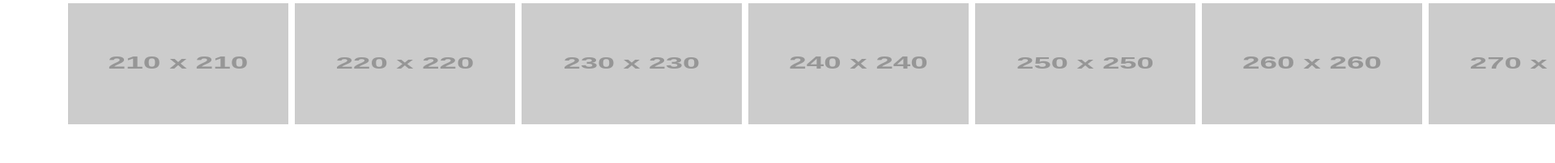
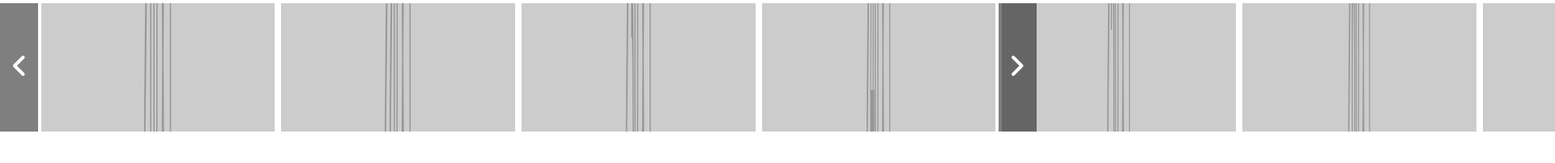
Before and after one commit to theednaffattack/netflix-ui-plain-ts, a website built with Vite: page index.html in a window 1280 px wide. Shown: the top 202 px of the page at 81% size, 1920 px wide, since content can reach past the window. Built offline with nearby package versions, Linux system fonts and the light colour scheme; placeholder pictures from the web are drawn by us.

Commit message:
Add chevron icons to handle buttons

```diff
--- a/index.html
+++ b/index.html
@@ -9,17 +9,86 @@
   </head>
   <body>
     <div class="container">
+      <button type="button" class="handle left-handle">
+        <span class="icon-container">
+          <svg
+            height="25px"
+            fill="currentcolor"
+            xmlns="http://www.w3.org/2000/svg"
+            xml:space="preserve"
+            shape-rendering="geometricPrecision"
+            text-rendering="geometricPrecision"
+            image-rendering="optimizeQuality"
+            fill-rule="evenodd"
+            clip-rule="evenodd"
+            viewBox="0 0 298 511.93"
+          >
+            <path
+              fill-rule="nonzero"
+              d="M285.77 441c16.24 16.17 16.32 42.46.15 58.7-16.16 16.24-42.45 16.32-58.69.16l-215-214.47c-16.24-16.16-16.32-42.45-.15-58.69L227.23 12.08c16.24-16.17 42.53-16.09 58.69.15 16.17 16.24 16.09 42.54-.15 58.7l-185.5 185.04L285.77 441z"
+            ></path>
+          </svg>
+        </span>
+      </button>
       <div class="slider">
-        <img src="http://via.placeholder.com/210?text=1" alt="placholder" />
-        <img src="http://via.placeholder.com/220?text=2" alt="placholder" />
-        <img src="http://via.placeholder.com/230?text=3" alt="placholder" />
-        <img src="http://via.placeholder.com/240?text=4" alt="placholder" />
-        <img src="http://via.placeholder.com/250?text=5" alt="placholder" />
-        <img src="http://via.placeholder.com/260?text=6" alt="placholder" />
-        <img src="http://via.placeholder.com/270?text=7" alt="placholder" />
-        <img src="http://via.placeholder.com/280?text=8" alt="placholder" />
-        <img src="http://via.placeholder.com/290?text=9" alt="placholder" />
+        <img
+          src="http://via.placeholder.com/210/00ff00?text=1"
+          alt="placholder"
+        />
+        <img
+          src="http://via.placeholder.com/220/00ff00?text=2"
+          alt="placholder"
+        />
+        <img
+          src="http://via.placeholder.com/230/00ff00?text=3"
+          alt="placholder"
+        />
+        <img
+          src="http://via.placeholder.com/240/00ff00?text=4"
+          alt="placholder"
+        />
+        <img
+          src="http://via.placeholder.com/250/00ff00?text=5"
+          alt="placholder"
+        />
+        <img
+          src="http://via.placeholder.com/260/00ff00?text=6"
+          alt="placholder"
+        />
+        <img
+          src="http://via.placeholder.com/270/00ff00?text=7"
+          alt="placholder"
+        />
+        <img
+          src="http://via.placeholder.com/280/00ff00?text=8"
+          alt="placholder"
+        />
+        <img
+          src="http://via.placeholder.com/290/00ff00?text=9"
+          alt="placholder"
+        />
       </div>
+      <button type="button" class="handle right-handle">
+        <span class="icon-container">
+          <svg
+            height="25px"
+            fill="currentcolor"
+            xmlns="http://www.w3.org/2000/svg"
+            xml:space="preserve"
+            shape-rendering="geometricPrecision"
+            text-rendering="geometricPrecision"
+            image-rendering="optimizeQuality"
+            fill-rule="evenodd"
+            clip-rule="evenodd"
+            viewBox="0 0 298 511.93"
+          >
+            <path
+              fill-rule="nonzero"
+              d="M70.77 499.85c-16.24 16.17-42.53 16.09-58.69-.15-16.17-16.25-16.09-42.54.15-58.7l185.5-185.03L12.23 70.93c-16.24-16.16-16.32-42.45-.15-58.7 16.16-16.24 42.45-16.32 58.69-.15l215.15 214.61c16.17 16.25 16.09 42.54-.15 58.7l-215 214.46z"
+            ></path>
+          </svg>
+        </span>
+      </button>
     </div>
     <script type="module" src="/src/main.ts"></script>
     <!-- <script type="module" src="/src/main-original.ts"></script> -->
--- a/src/style.css
+++ b/src/style.css
@@ -15,6 +15,7 @@
   -webkit-text-size-adjust: 100%;
   /* BEGIN VARIABLES */
   --slider-padding: 5rem;
+  --text-light-bg: #242424;
   /* END VARIABLES */
 }
 
@@ -35,7 +36,8 @@ body {
 
 .slider {
   display: flex;
-  width: calc(100% - 2 * var(--slider-padding));
+  /* width: calc(100% - 2 * var(--slider-padding)); */
+  flex-grow: 1;
   transform: translateX(0%);
 }
 
@@ -45,3 +47,25 @@ body {
   aspect-ratio: 16 / 9;
   padding: 0.25rem;
 }
+
+.handle {
+  flex-grow: 0;
+  width: var(--slider-padding);
+  background-color: rgba(0, 0, 0, 0.25);
+  z-index: 2;
+  margin: 0.25rem 0;
+  border: none;
+  cursor: pointer;
+}
+
+.container:hover .handle {
+  background-color: rgba(0, 0, 0, 0.5);
+}
+
+.icon-container {
+  color: #ffffff;
+}
+
+.handle:hover svg {
+  transform: scale(1.5);
+}
```
